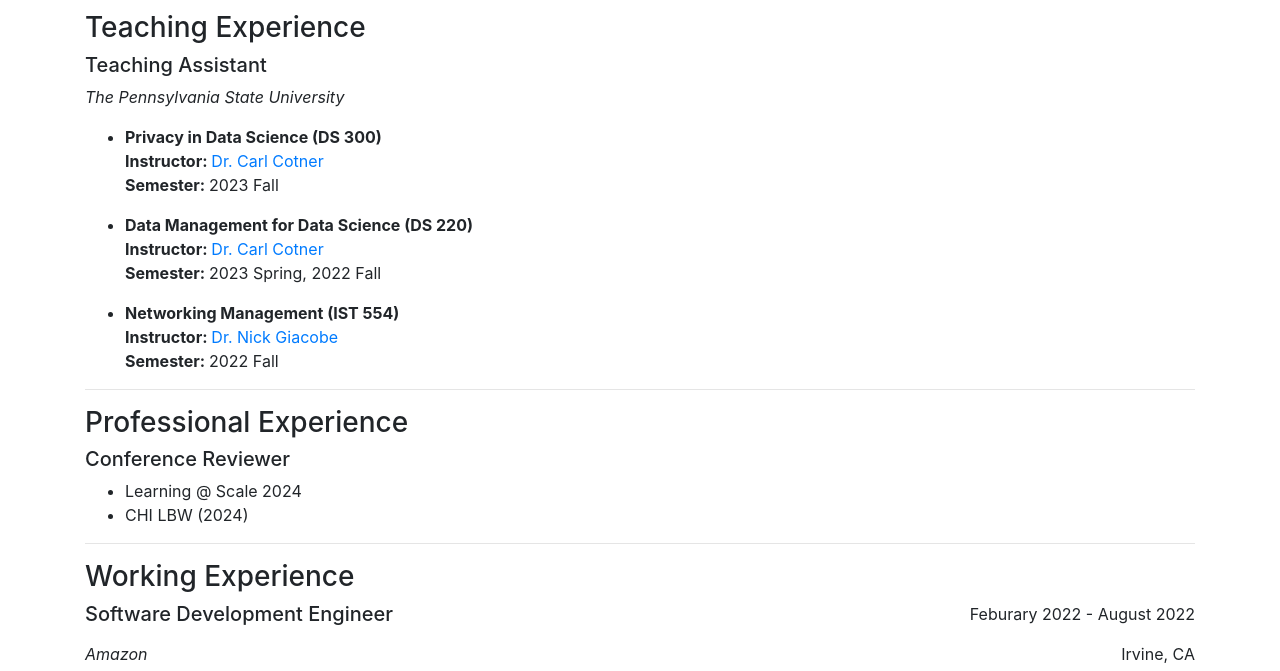
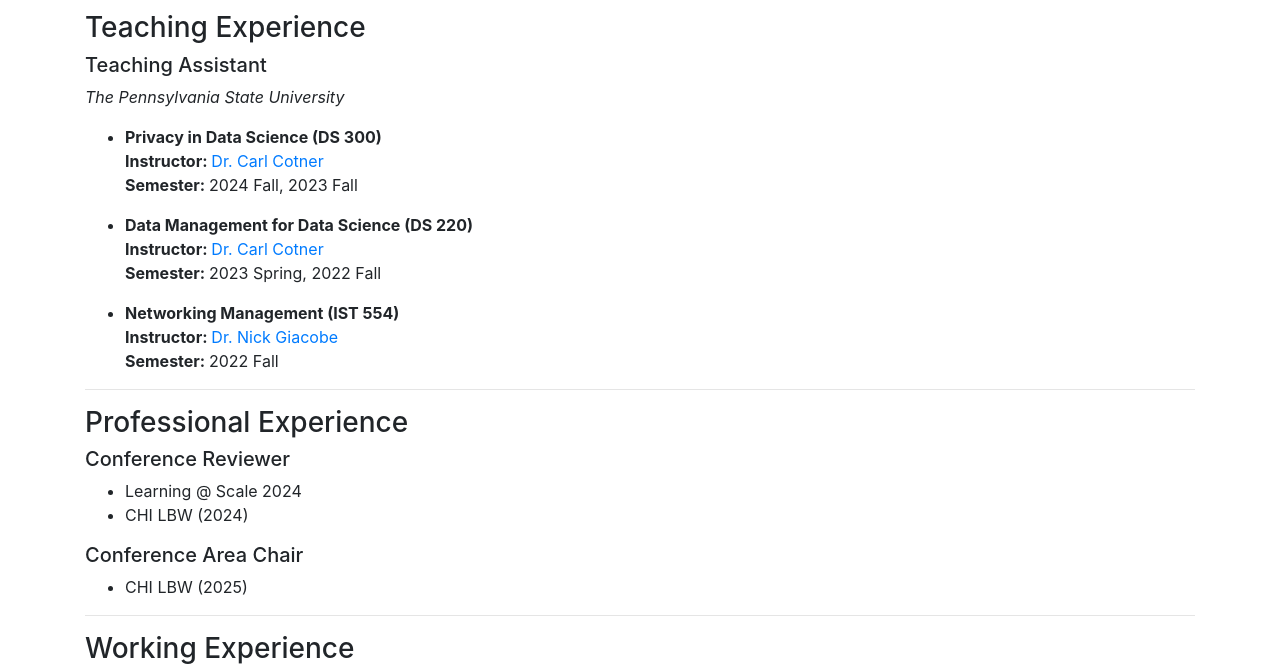
Before and after one commit to StevenHe918/StevenHe918.github.io, a plain HTML site: page experience.html in a window 1280 px wide. Shown: the part 126-797 px from the top of the page. Drawn offline with nearby package versions, Linux system fonts and the light colour scheme.

Commit message:
update experience

```diff
--- a/experience.html
+++ b/experience.html
@@ -78,7 +78,7 @@
             <strong>Instructor: </strong><a href="https://ist.psu.edu/directory/cxc19" target="_blank"
                 rel="noopener noreferrer">Dr. Carl Cotner</a>
             <br>
-            <strong>Semester: </strong>2023 Fall
+            <strong>Semester: </strong>2024 Fall, 2023 Fall
         </ul>
         <ul>
             <li style="font-weight: bold;">Data Management for Data Science (DS 220)</li>
@@ -101,6 +101,10 @@
         <ul>
             <li>Learning @ Scale 2024</li>
             <li>CHI LBW (2024)</li>
+        </ul>
+        <h5>Conference Area Chair</h5>
+        <ul>
+            <li>CHI LBW (2025)</li>
         </ul>
 
         <hr>
```
